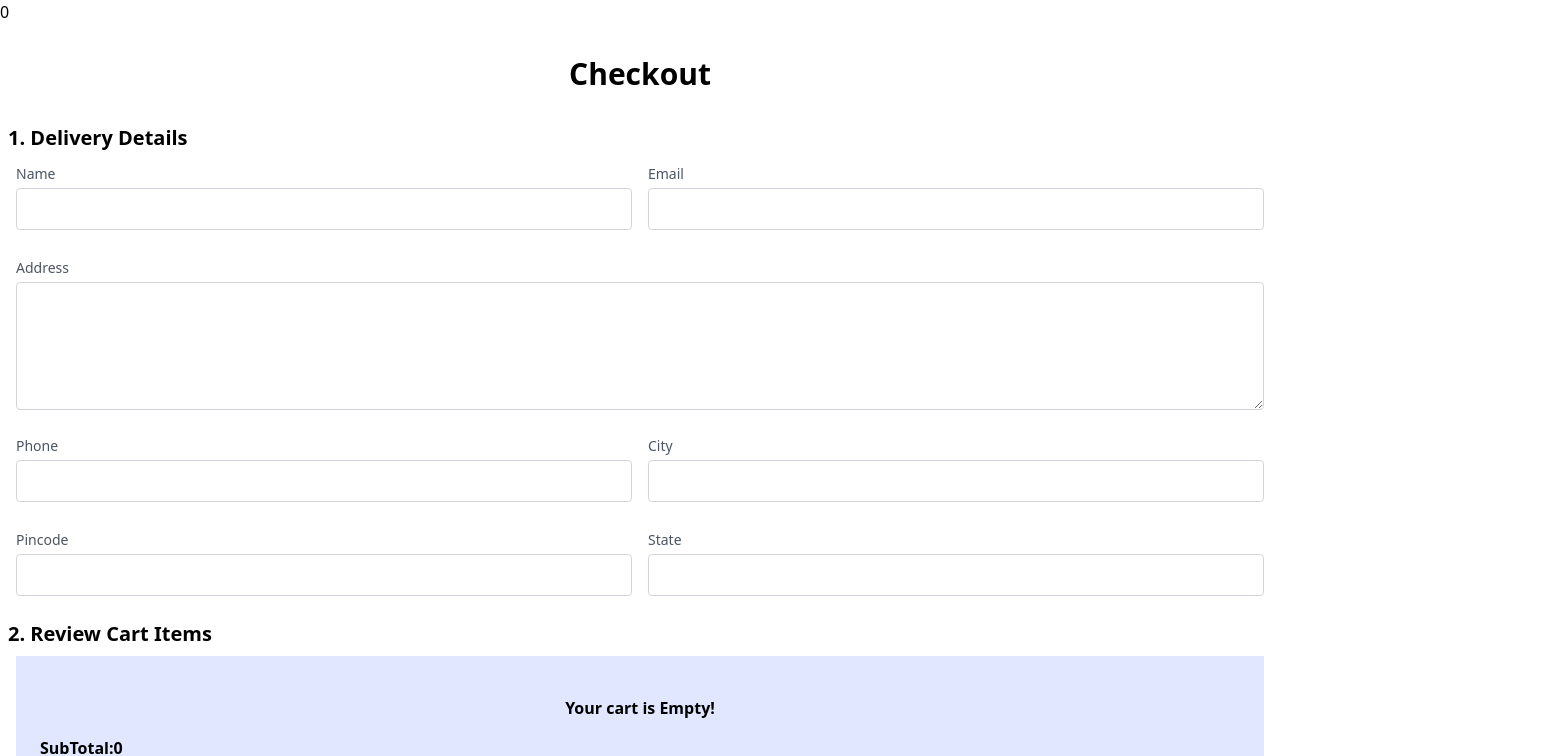
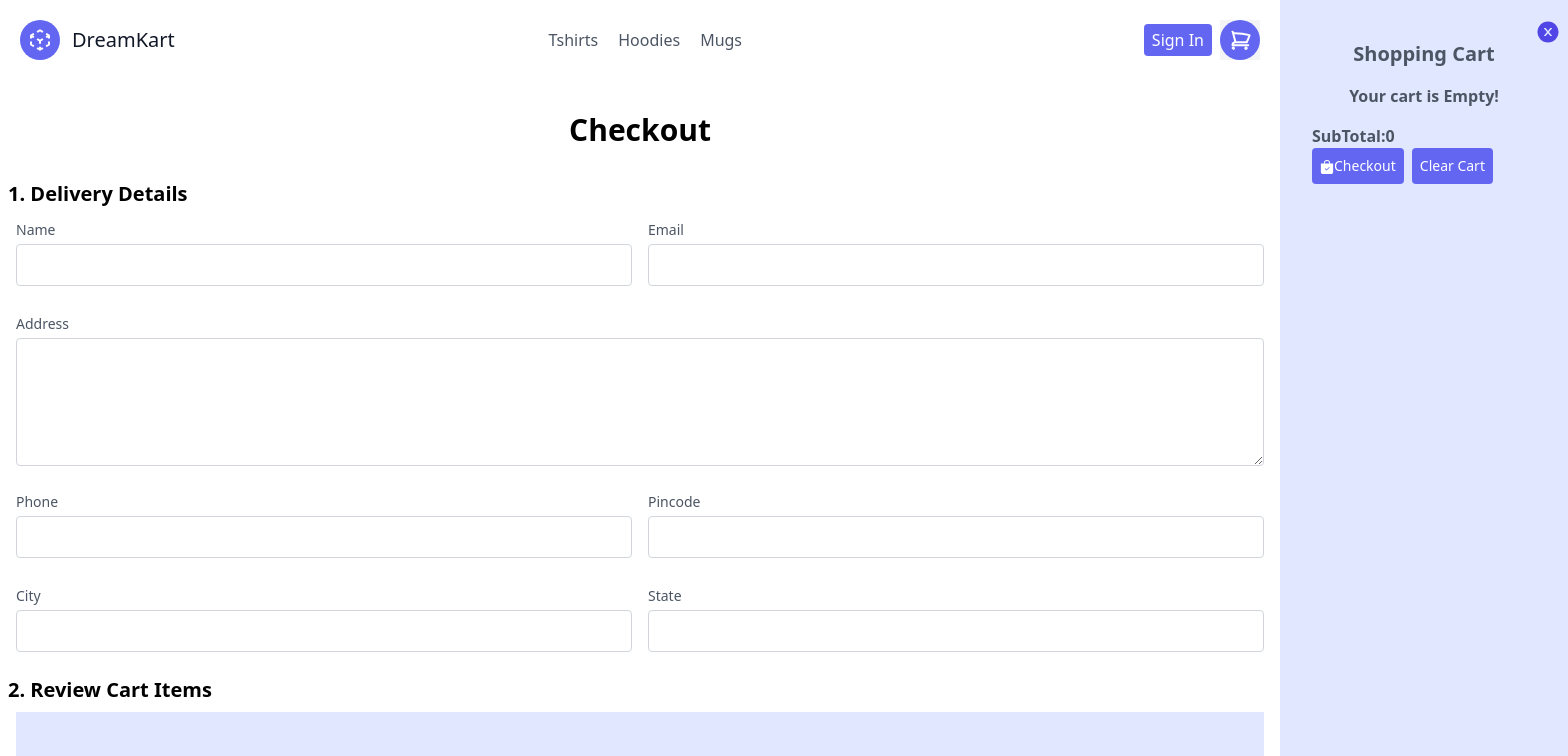
Before and after one commit to NytWarrior/dreamkart-nextjs, a Next.js app: page /checkout in a window 1280 px wide. Shown: the top 756 px of the page, 1568 px wide, since content can reach past the window. Built offline with nearby package versions, Linux system fonts and the light colour scheme.

Commit message:
some bugs fixed in payment

```diff
--- a/models/Order.js
+++ b/models/Order.js
@@ -1,14 +1,13 @@
 const mongoose = require('mongoose');
 
 const OrderSchema = new mongoose.Schema({
-    userId: { type: String, required: true },
-    products: [{
-        productId: { type: String },
-        quantity: { type: Number, default: 1 }
-    }],
+    email: { type: String, required: true },
+    orderId: { type: String, required: true },
+    paymentInfo: { type: String, default: {} },
+    products: { type: Object, required: true },
     address: { type: String, required: true },
     amount: { type: Number, required: true },
-    status: { type: String, default: 'Pending', required: true },
+    status: { type: String, default: 'Intiated', required: true },
 }, { timestamps: true });
 
 export default mongoose.models.Order || mongoose.model('Order', OrderSchema);
--- a/pages/_app.js
+++ b/pages/_app.js
@@ -24,8 +24,8 @@
     const token = localStorage.getItem('token');
     if (token) {
       setUser({ value: token });
-      setKey(Math.random());
     }
+    setKey(Math.random());
   }, [router.query])
 
   const logout = () => {
--- a/pages/api/payment.js
+++ b/pages/api/payment.js
@@ -1,7 +1,18 @@
+import Order from "@/models/Order";
 const Razorpay = require("razorpay");
 
 export default async function handler(req, res) {
     if (req.method === "POST") {
+
+        let order = new Order({
+            email: req.body.email,
+            orderId: generateReceipt(),
+            address: req.body.address,
+            amount: req.body.subTotal,
+            products: req.body.cart
+        });
+        console.log("in payment req.body", req.body);
+        await order.save();
         // Initialize Razorpay Object
         const razorpay = new Razorpay({
             key_id: process.env.NEXT_PUBLIC_RAZORPAY_KEY,
@@ -11,7 +22,7 @@
         // Generate Payment Object
         async function generateObject() {
             const payment_capture = 1;
-            const price = 500; // Put your desired amount here
+            const price = req.body.subTotal;
             const currency = "INR"; // Put your desired currency's code
 
             const options = {
--- a/pages/api/signin.js
+++ b/pages/api/signin.js
@@ -7,11 +7,11 @@
     if (req.method === 'POST') {
         try {
             let user = await User.findOne({ 'email': req.body.email });
-            const bytes = CryptoJS.AES.decrypt(user.password, 'Dream123');
+            const bytes = CryptoJS.AES.decrypt(user.password, process.env.AES_SECRET);
             const decryptPass = bytes.toString(CryptoJS.enc.Utf8);
             if (user) {
                 if (user.email === req.body.email && req.body.password === decryptPass) {
-                    var token = jwt.sign({ email: user.email, name: user.name }, 'jwtsecret', { expiresIn: '20d' })
+                    var token = jwt.sign({ email: user.email, name: user.name }, process.env.JWT_SECRET, { expiresIn: '20d' })
                     res.status(200).json({ success: true, token });
                 } else {
                     res.status(401).json({ success: false, error: 'Invalid email or password' });
--- a/pages/checkout.js
+++ b/pages/checkout.js
@@ -1,9 +1,35 @@
 import Link from 'next/link';
-import React from 'react';
+import React, { useState } from 'react';
 import { AiFillMinusCircle, AiFillPlusCircle } from 'react-icons/ai';
 import { BsFillBagCheckFill } from 'react-icons/bs';
 
 const checkout = ({ cart, subTotal, addToCart, removeFromCart }) => {
+
+    const [name, setName] = useState('');
+    const [email, setEmail] = useState('');
+    const [phone, setPhone] = useState('');
+    const [address, setAddress] = useState('');
+    const [pincode, setPincode] = useState('');
+    const [city, setCity] = useState('');
+    const [state, setState] = useState('');
+
+    const handleChange = (e) => {
+        if (e.target.name == 'name') {
+            setName(e.target.value);
+        }
+        else if (e.target.name == 'email') {
+            setEmail(e.target.value);
+        }
+        else if (e.target.name == 'phone') {
+            setPhone(e.target.value);
+        }
+        else if (e.target.name == 'address') {
+            setAddress(e.target.value);
+        }
+        else if (e.target.name == 'pincode') {
+            setPincode(e.target.value);
+        }
+    }
 
     const initializeRazorpaySDK = () => {
 
@@ -43,10 +69,15 @@
             },
             body: JSON.stringify({
                 //body here if required
+                email: email,
+                address: address,
+                subTotal: subTotal,
+                cart: cart,
             }),
         }).then((res) =>
             res.json((response) => {
                 //
+                console.log("transaction response 80", response);
             })
 
         ).catch((error) => {
@@ -54,39 +85,45 @@
         })
 
         //data object is the response object which has razorpay object,
-        console.log(data);//log data if required
+        console.log("data in checkout 87", data);//log data if required
 
 
         var options = {
             key: process.env.NEXT_PUBLIC_RAZORPAY_KEY,
-            name: "Your Brand Name Here",
+            name: "DreamKart",
             currency: "INR",
             amount: data.amount,
             order_id: data.id,
             description: 'Your Payment Description Here',
             image: "https://avatars.githubusercontent.com/u/103626412?v=4",//put secure url of the logo you wish to display
             handler: function (response) {
+                console.log("gwfeargh", response)
                 // Validate payment at server - using webhooks is a better idea.
-
-                UpdateOrder(response.razorpay_order_id);
+                // alert(response.razorpay_payment_id);
+                // alert(response.razorpay_order_id);
+                // alert(response.razorpay_signature);
+                alert("Payment Successfull!")
             },
             ondismiss: () => { /*handle payment window close or dismiss here */ },
 
             prefill: {
-                name: 'Name of the Customer', //you can prefill Name of the Customer
-                email: 'Email of the Customer', //you can prefill Email of the Customer
-                contact: 7897897897, //Mobile Number can also be prefilled to fetch available payment accounts.
+                name: name,
+                email: email,
+                contact: phone,
+            },
+            // readonly: {
 
-            },
-            readonly: {
-
-                email: true, //edit this to allow editing of info
-                name: true,//edit this to allow editing of info
-            },
+            //     email: true, //edit this to allow editing of info
+            //     name: true,//edit this to allow editing of info
+            // },
         };
 
         const paymentObject = new window.Razorpay(options);
         paymentObject.open();
+
+        paymentObject.on("payment.failed", function (response) {
+            alert("Payment failed. Please try again. Contact support for help");
+        });
     };
 
     return (
@@ -97,54 +134,47 @@
                 <div className="px-2 w-1/2">
                     <div className="mb-4">
                         <label htmlFor="name" className="leading-7 text-sm text-gray-600">Name</label>
-                        <input type="text" id="name" name="name" className="w-full bg-white rounded border border-gray-300 focus:border-indigo-500 focus:ring-2 focus:ring-indigo-200 text-base outline-none text-gray-700 py-1 px-3 leading-8 transition-colors duration-200 ease-in-out" />
-
+                        <input onChange={handleChange} value={name} type="text" id="name" name="name" className="w-full bg-white rounded border border-gray-300 focus:border-indigo-500 focus:ring-2 focus:ring-indigo-200 text-base outline-none text-gray-700 py-1 px-3 leading-8 transition-colors duration-200 ease-in-out" />
                     </div>
                 </div>
                 <div className="px-2 w-1/2">
                     <div className="mb-4">
                         <label htmlFor="email" className="leading-7 text-sm text-gray-600">Email</label>
-                        <input type="text" id="email" name="email" className="w-full bg-white rounded border border-gray-300 focus:border-indigo-500 focus:ring-2 focus:ring-indigo-200 text-base outline-none text-gray-700 py-1 px-3 leading-8 transition-colors duration-200 ease-in-out" />
-
+                        <input onChange={handleChange} value={email} type="text" id="email" name="email" className="w-full bg-white rounded border border-gray-300 focus:border-indigo-500 focus:ring-2 focus:ring-indigo-200 text-base outline-none text-gray-700 py-1 px-3 leading-8 transition-colors duration-200 ease-in-out" />
                     </div>
                 </div>
             </div>
             <div className="px-2 w-full">
                 <div className="mb-4">
                     <label htmlFor="address" className="leading-7 text-sm text-gray-600">Address</label>
-                    <textarea id="address" name="address" cols="30" rows="2" className="w-full bg-white rounded border border-gray-300 focus:border-indigo-500 focus:ring-2 focus:ring-indigo-200 h-32 text-base outline-none text-gray-700 py-1 px-3 leading-8 transition-colors duration-200 ease-in-out"></textarea>
-
+                    <textarea onChange={handleChange} value={address} id="address" name="address" cols="30" rows="2" className="w-full bg-white rounded border border-gray-300 focus:border-indigo-500 focus:ring-2 focus:ring-indigo-200 h-32 text-base outline-none text-gray-700 py-1 px-3 leading-8 transition-colors duration-200 ease-in-out"></textarea>
                 </div>
             </div>
             <div className="mx-auto flex my-2">
                 <div className="px-2 w-1/2">
                     <div className="mb-4">
                         <label htmlFor="phone" className="leading-7 text-sm text-gray-600">Phone</label>
-                        <input type="text" id="phone" name="phone" className="w-full bg-white rounded border border-gray-300 focus:border-indigo-500 focus:ring-2 focus:ring-indigo-200 text-base outline-none text-gray-700 py-1 px-3 leading-8 transition-colors duration-200 ease-in-out" />
-
+                        <input onChange={handleChange} value={phone} type="text" id="phone" name="phone" className="w-full bg-white rounded border border-gray-300 focus:border-indigo-500 focus:ring-2 focus:ring-indigo-200 text-base outline-none text-gray-700 py-1 px-3 leading-8 transition-colors duration-200 ease-in-out" />
                     </div>
                 </div>
                 <div className="px-2 w-1/2">
                     <div className="mb-4">
-                        <label htmlFor="city" className="leading-7 text-sm text-gray-600">City</label>
-                        <input type="text" id="city" name="city" className="w-full bg-white rounded border border-gray-300 focus:border-indigo-500 focus:ring-2 focus:ring-indigo-200 text-base outline-none text-gray-700 py-1 px-3 leading-8 transition-colors duration-200 ease-in-out" />
-
+                        <label htmlFor="pincode" className="leading-7 text-sm text-gray-600">Pincode</label>
+                        <input onChange={handleChange} value={pincode} type="text" id="pincode" name="pincode" className="w-full bg-white rounded border border-gray-300 focus:border-indigo-500 focus:ring-2 focus:ring-indigo-200 text-base outline-none text-gray-700 py-1 px-3 leading-8 transition-colors duration-200 ease-in-out" />
                     </div>
                 </div>
             </div>
             <div className="mx-auto flex my-2">
                 <div className="px-2 w-1/2">
                     <div className="mb-4">
-                        <label htmlFor="pincode" className="leading-7 text-sm text-gray-600">Pincode</label>
-                        <input type="text" id="pincode" name="pincode" className="w-full bg-white rounded border border-gray-300 focus:border-indigo-500 focus:ring-2 focus:ring-indigo-200 text-base outline-none text-gray-700 py-1 px-3 leading-8 transition-colors duration-200 ease-in-out" />
-
+                        <label htmlFor="city" className="leading-7 text-sm text-gray-600">City</label>
+                        <input value={city} type="text" id="city" name="city" className="w-full bg-white rounded border border-gray-300 focus:border-indigo-500 focus:ring-2 focus:ring-indigo-200 text-base outline-none text-gray-700 py-1 px-3 leading-8 transition-colors duration-200 ease-in-out" readOnly={true} />
                     </div>
                 </div>
                 <div className="px-2 w-1/2">
                     <div className="mb-4">
                         <label htmlFor="state" className="leading-7 text-sm text-gray-600">State</label>
-                        <input type="text" id="state" name="state" className="w-full bg-white rounded border border-gray-300 focus:border-indigo-500 focus:ring-2 focus:ring-indigo-200 text-base outline-none text-gray-700 py-1 px-3 leading-8 transition-colors duration-200 ease-in-out" />
-
+                        <input value={state} type="text" id="state" name="state" className="w-full bg-white rounded border border-gray-300 focus:border-indigo-500 focus:ring-2 focus:ring-indigo-200 text-base outline-none text-gray-700 py-1 px-3 leading-8 transition-colors duration-200 ease-in-out" readOnly={true} />
                     </div>
                 </div>
             </div>
```
